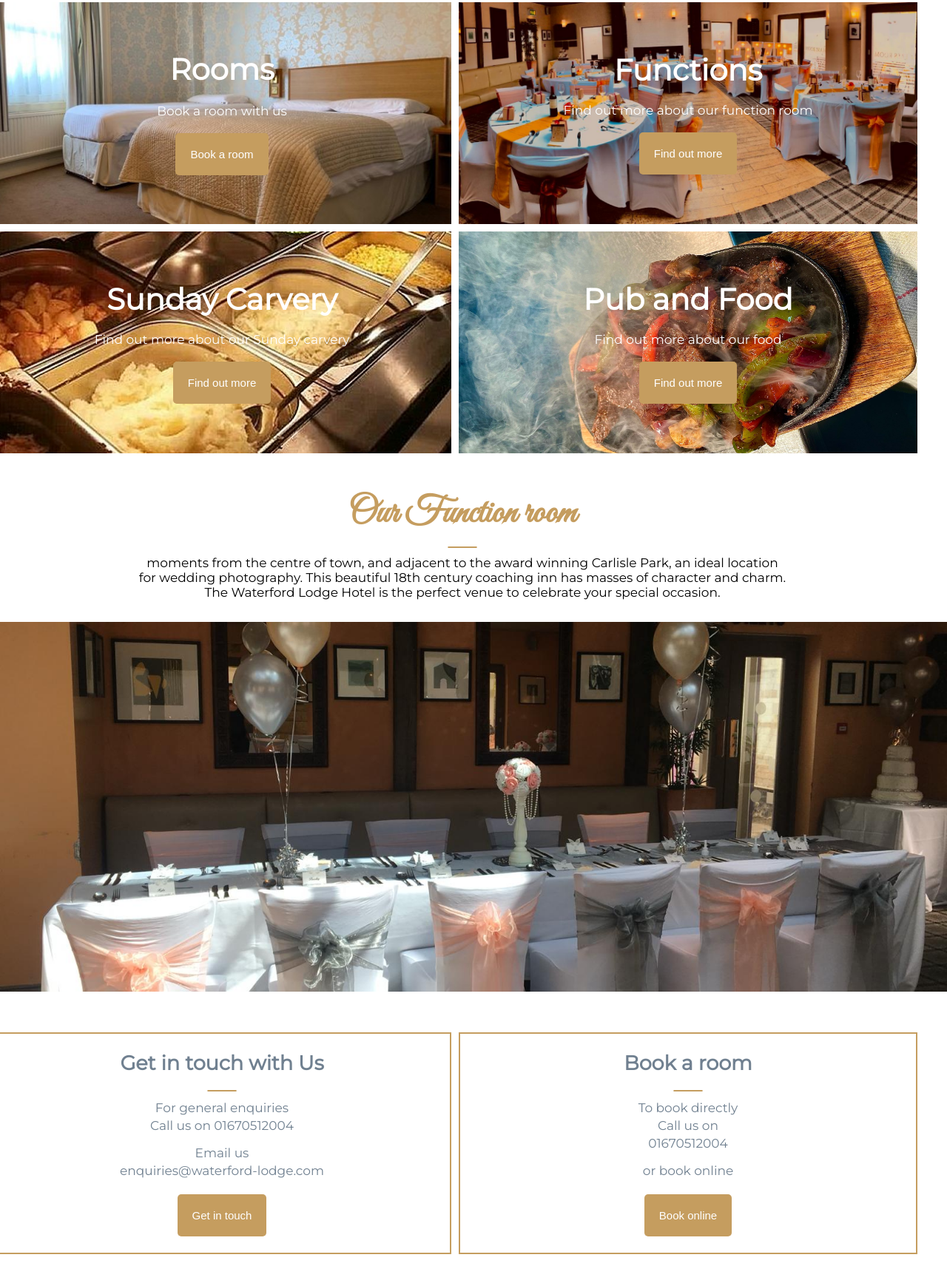
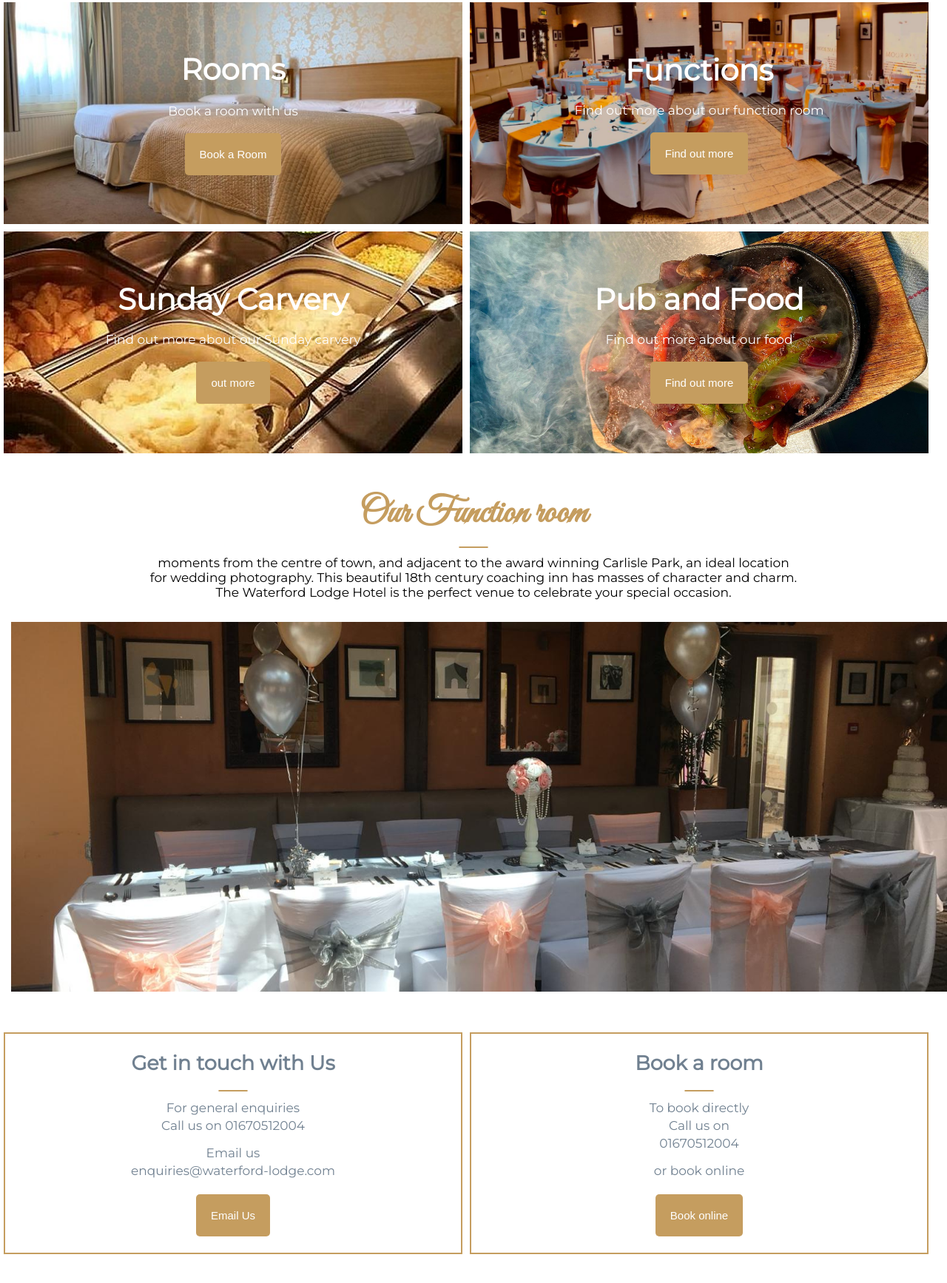
Before and after one commit to RicardoLMMatos/Waterford-project, a plain HTML site: page index.html in a window 1280 px wide. Shown: the part 933-2668 px from the top of the page at 74% size. Drawn offline with nearby package versions, Linux system fonts and the light colour scheme; a web font is replaced by a local one.

Commit message:
added links to anchors, removed margins from the rows

```diff
--- a/assets/css/style.css
+++ b/assets/css/style.css
@@ -45,8 +45,8 @@
   display: flex;
   flex-wrap: wrap;
   width: 100%;
-  margin-left: -1.5rem;
-  margin-right: -1.5rem;
+  /* margin-left: -1.5rem;
+  margin-right: -1.5rem; */
 }
 
 .column {
--- a/index.html
+++ b/index.html
@@ -40,7 +40,7 @@
                                 <li><a href="/carvery.html">Carvery</a></li>
                                 <li><a href="">Menus</a></li>
                                 <li><a href="/contact.html">Contact us</a></li>
-                                <button class="btn">Book a room</button>
+                                <button class="btn"><a href="https://via.eviivo.com/WaterfordLodgeHotelNE61" target="_blank">Book a room</a></button>
                             </ul>
                         </nav>
                     </div>
@@ -106,7 +106,7 @@
                     <h2>Rooms</h2>
                     <hr>
                     <p>Book a room with us</p>
-                    <button class="btn cards-btn">Book a room</button>
+                    <button class="btn cards-btn"><a href="https://via.eviivo.com/WaterfordLodgeHotelNE61" target="_blank">Book a Room</a></button>
                 </div>
                 <div class="card offers-card funct-card">
                     <h2>Functions</h2>
@@ -116,7 +116,7 @@
                 <div class="card offers-card carv-card">
                     <h2>Sunday Carvery</h2>
                     <p>Find out more about our Sunday carvery</p>
-                    <button class="btn cards-btn">Find out more</button>
+                    <button class="btn cards-btn"><a href="/carvery.html">out more</a></button>
                 </div>
                 <div class="card offers-card food-card">
                     <h2>Pub and Food</h2>
@@ -196,7 +196,7 @@
                     <br>
                     <p>Email us</p>
                     <p>enquiries@waterford-lodge.com</p>
-                    <button class="btn cards-btn">Get in touch</button>
+                    <button class="btn cards-btn"><a href="mailto:enquiries@waterford-lodge.com">Email Us</a></button>
                 </div>
                 <div class="card contact-card">
                     <h2 class="contact-h2">Book a room</h2>
@@ -206,7 +206,7 @@
                     <p>01670512004</p>
                     <br />
                     <p> or book online</p>
-                    <button class="btn cards-btn">Book online</button>
+                    <button class="btn cards-btn"><a href="https://via.eviivo.com/WaterfordLodgeHotelNE61" target="_blank">Book online</a></button>
                 </div>
             </div>
         </div>
```
Also changed, not shown: carvery.html (+1 -0 lines).
